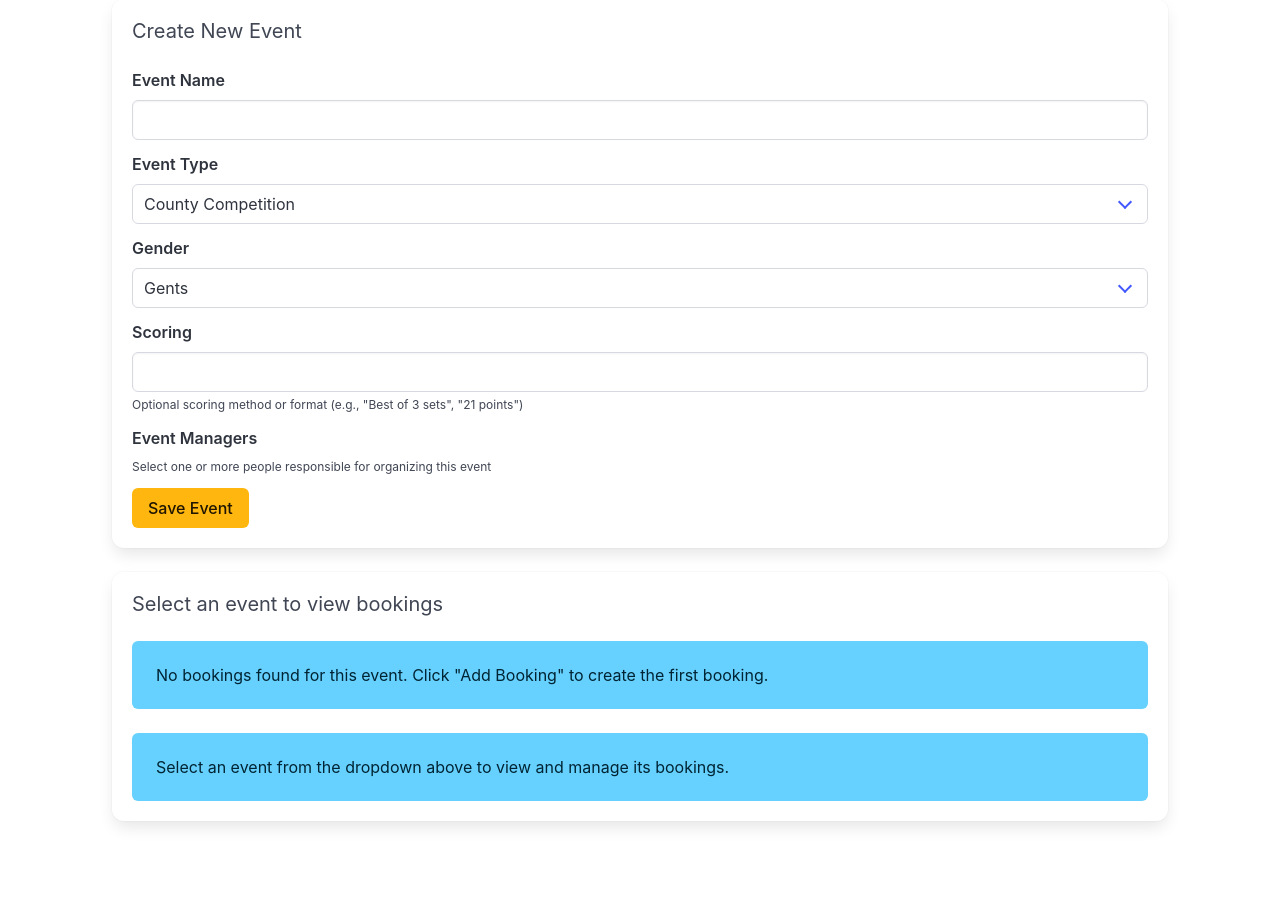
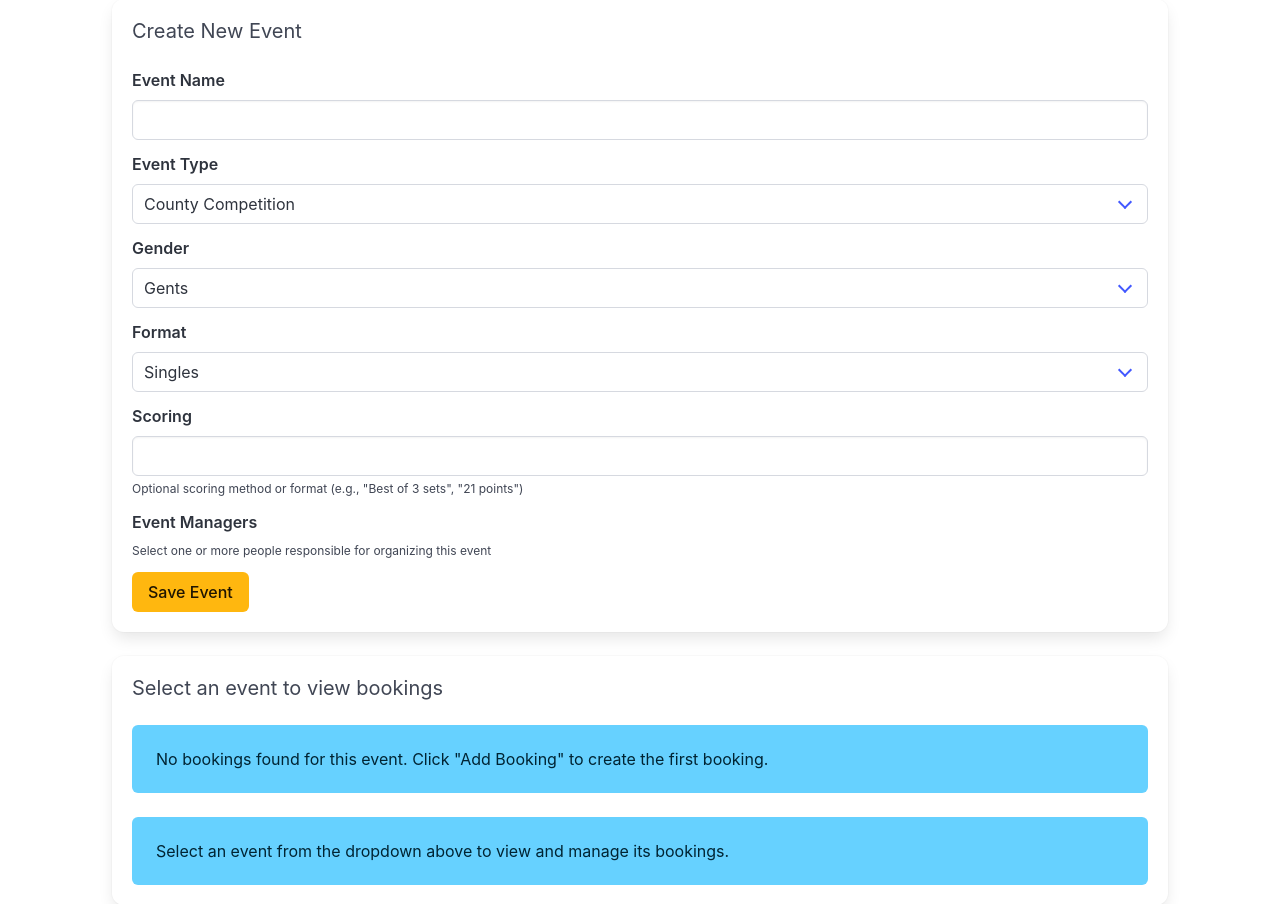
Before and after one commit to vanceb/bowls_club, a Flask app: page /admin/manage_events in a window 1280 px wide. Shown: the part 348-1252 px from the top of the page. Before the commit the page ends 1175 px from the top, so only its background shows below. Run offline with Flask 3, Linux system fonts and the light colour scheme; a user stored in the database is signed in; tables that the repository leaves empty hold one stand-in row (values such as "Sample post"); some libraries are stand-ins or nearby versions.

Commit message:
Add Format field to Event model with bowling game formats
Implement comprehensive format field for events:
- Add EVENT_FORMATS configuration with 5 bowling formats (Singles, Pairs, Triples, Fours-4Wood, Fours-2Wood)
- Add format column to Event model with default "Fours - 2 Wood" (value=5)
- Add format SelectField to EventForm with dynamic choices from config
- Integrate format dropdown in manage_events template between Gender and Scoring
- Add get_format_name() method for human-readable format display
- Include format field in event creation, updating, and API responses
- Add database migration with SQLite-compatible server_default

This provides standardized bowling format categorization across the event management system.

🤖 Generated with [Claude Code](https://claude.ai/code)

Co-Authored-By: Claude <noreply@anthropic.com>

```diff
--- a/app/forms.py
+++ b/app/forms.py
@@ -159,6 +159,12 @@ class EventForm(FlaskForm):
         choices=[],  # Choices will be populated dynamically
         validators=[DataRequired()]
     )
+    format = SelectField(
+        'Format',
+        coerce=int,
+        choices=[],  # Choices will be populated dynamically
+        validators=[DataRequired()]
+    )
     scoring = StringField('Scoring', validators=[Optional(), Length(max=64)])
     event_managers = SelectMultipleField(
         'Event Managers',
@@ -182,6 +188,12 @@ class EventForm(FlaskForm):
         event_genders = current_app.config.get('EVENT_GENDERS', {})
         self.gender.choices = [
             (value, name) for name, value in event_genders.items()
+        ]
+
+        # Populate the format choices dynamically from the app config
+        event_formats = current_app.config.get('EVENT_FORMATS', {})
+        self.format.choices = [
+            (value, name) for name, value in event_formats.items()
         ]
 
         # Populate the event managers choices dynamically from Members with Event Manager role
--- a/app/templates/manage_events.html
+++ b/app/templates/manage_events.html
@@ -54,6 +54,18 @@
                     </div>
                 </div>
                 {% for error in event_form.gender.errors %}
+                    <p class="help is-danger">{{ error }}</p>
+                {% endfor %}
+            </div>
+
+            <div class="field">
+                <label class="label">Format</label>
+                <div class="control">
+                    <div class="select is-fullwidth">
+                        {{ event_form.format() }}
+                    </div>
+                </div>
+                {% for error in event_form.format.errors %}
                     <p class="help is-danger">{{ error }}</p>
                 {% endfor %}
             </div>
@@ -363,10 +375,12 @@ document.addEventListener('DOMContentLoaded', function() {
 
             // Clear new fields
             const genderSelect = document.getElementById('gender');
+            const formatSelect = document.getElementById('format');
             const scoringInput = document.getElementById('scoring');
             const eventManagersCheckboxes = document.querySelectorAll('input[name="event_managers"]');
 
             if (genderSelect) genderSelect.value = '4'; // Default to "Open"
+            if (formatSelect) formatSelect.value = '5'; // Default to "Fours - 2 Wood"
             if (scoringInput) scoringInput.value = '';
 
             // Clear event managers checkboxes
@@ -404,10 +418,12 @@ document.addEventListener('DOMContentLoaded', function() {
 
                     // Update new fields
                     const genderSelect = document.getElementById('gender');
+                    const formatSelect = document.getElementById('format');
                     const scoringInput = document.getElementById('scoring');
                     const eventManagersCheckboxes = document.querySelectorAll('input[name="event_managers"]');
 
                     if (genderSelect) genderSelect.value = data.gender;
+                    if (formatSelect) formatSelect.value = data.format;
                     if (scoringInput) scoringInput.value = data.scoring || '';
 
                     // Update event managers checkboxes
--- a/config.py
+++ b/config.py
@@ -72,3 +72,9 @@ class Config:
                      "Mixed": 3,
                      "Open": 4
 }
+    EVENT_FORMATS = {"Singles": 1,
+                     "Pairs": 2,
+                     "Triples": 3,
+                     "Fours - 4 Wood": 4,
+                     "Fours - 2 Wood": 5
+}
```
Also changed, not shown: app/models.py (+12 -0 lines), migrations/versions/99cb96046901_add_format_column_to_events_table.py (added, +32 -0 lines).
